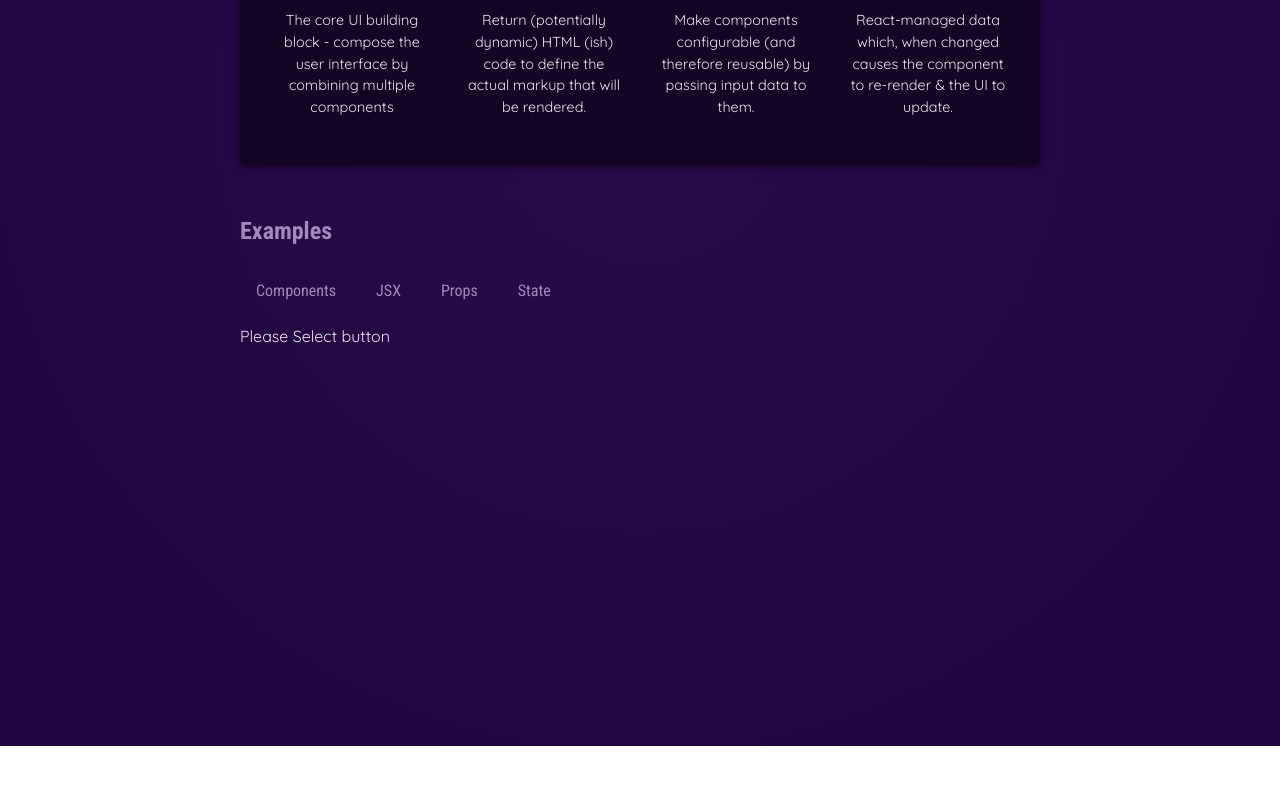
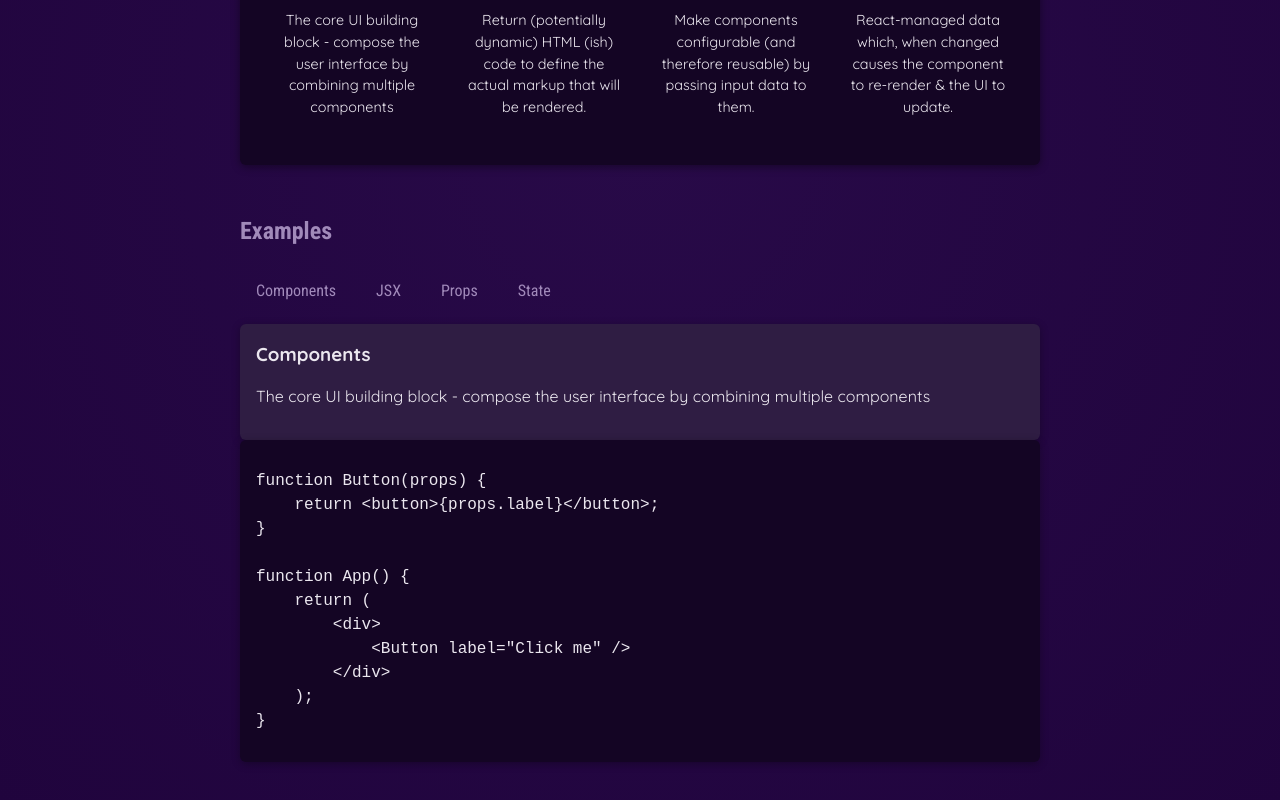
Before and after one commit to Shashank290798/01-starting-project, a React (Vite) app: page / in a window 1280 px wide. Shown: the part 534-1334 px from the top of the page. Before the commit the page ends 1280 px from the top, so only its background shows below. Built offline with nearby package versions, Linux system fonts and the light colour scheme.

Commit message:
example data commit

```diff
--- a/src/App.jsx
+++ b/src/App.jsx
@@ -1,15 +1,16 @@
+import React, { useState } from "react";
 import Header from "./components/Header/Header";
 import CoreConcept from "./components/CoreConcept/CoreConcept";
 import TabButton from "./components/TabButton";
-import { CORE_CONCEPTS } from "./data";
+import { CORE_CONCEPTS, EXAMPLES } from "./data";
 
 function App() {
+  const [selectedTopic, setSelectedTopic] = useState("components");
 
-  let tabButton = "Please Select button"
   function handleSelect(selectedButton) {
-    tabButton = selectedButton
-    console.log(tabButton);
+    setSelectedTopic(selectedButton);
   }
+
   return (
     <div>
       <Header />
@@ -31,7 +32,17 @@ function App() {
             <TabButton onSelect={() => handleSelect("props")}> Props </TabButton>
             <TabButton onSelect={() => handleSelect("state")}> State </TabButton>
           </menu>
-          {tabButton}
+          <div id="tab-content">
+            {EXAMPLES[selectedTopic] ? (
+              <>
+                <h3>{EXAMPLES[selectedTopic].title}</h3>
+                <p>{EXAMPLES[selectedTopic].description}</p>
+              </>
+            ) : (
+              <p>No examples found for the selected topic.</p>
+            )}
+          </div>
+          <div id="tab-content1"> <pre><code>{EXAMPLES[selectedTopic].code}</code></pre></div>
         </section>
       </main>
     </div>
--- a/src/components/CoreConcept/CoreConcept.css
+++ b/src/components/CoreConcept/CoreConcept.css
@@ -93,3 +93,18 @@ main h2 {
 #tab-content code {
   font-size: 1rem;
 }
+
+#tab-content1 {
+  padding: 1rem;
+  border-radius: 6px;
+  background-color: #140524;
+  box-shadow: 0 2px 8px rgba(0, 0, 0, 0.3);
+}
+
+#tab-content1 h3 {
+  margin: 0;
+}
+
+#tab-content1 code {
+  font-size: 1rem;
+}
--- a/src/data.js
+++ b/src/data.js
@@ -25,3 +25,75 @@ export const CORE_CONCEPTS = [
         img: state
     }
 ]
+export const EXAMPLES = {
+    components: {
+        title: "Components",
+        description: "The core UI building block - compose the user interface by combining multiple components",
+        code: `function Button(props) {
+    return <button>{props.label}</button>;
+}
+
+function App() {
+    return (
+        <div>
+            <Button label="Click me" />
+        </div>
+    );
+}`
+    },
+    jsx: {
+        title: "JSX",
+        description: "Return (potentially dynamic) HTML (ish) code to define the actual markup that will be rendered.",
+        code: `function Greeting(props) {
+    return <h1>Hello, {props.name}!</h1>;
+}
+
+function App() {
+    const name = "Alice";
+    return (
+        <div>
+            <Greeting name={name} />
+        </div>
+    );
+}`
+    },
+    props: {
+        title: "Props",
+        description: "Make components configurable (and therefore reusable) by passing input data to them.",
+        code: `function Welcome(props) {
+    return <h1>{props.message}</h1>;
+}
+
+function App() {
+    return (
+        <div>
+            <Welcome message="Welcome to my website!" />
+        </div>
+    );
+}`
+    },
+    state: {
+        title: "State",
+        description: "React-managed data which, when changed causes the component to re-render & the UI to update.",
+        code: `import React, { useState } from 'react';
+
+function Counter() {
+    const [count, setCount] = useState(0);
+
+    return (
+        <div>
+            <p>Count: {count}</p>
+            <button onClick={() => setCount(count + 1)}>Increment</button>
+        </div>
+    );
+}
+
+function App() {
+    return (
+        <div>
+            <Counter />
+        </div>
+    );
+}`
+    }
+}
```
